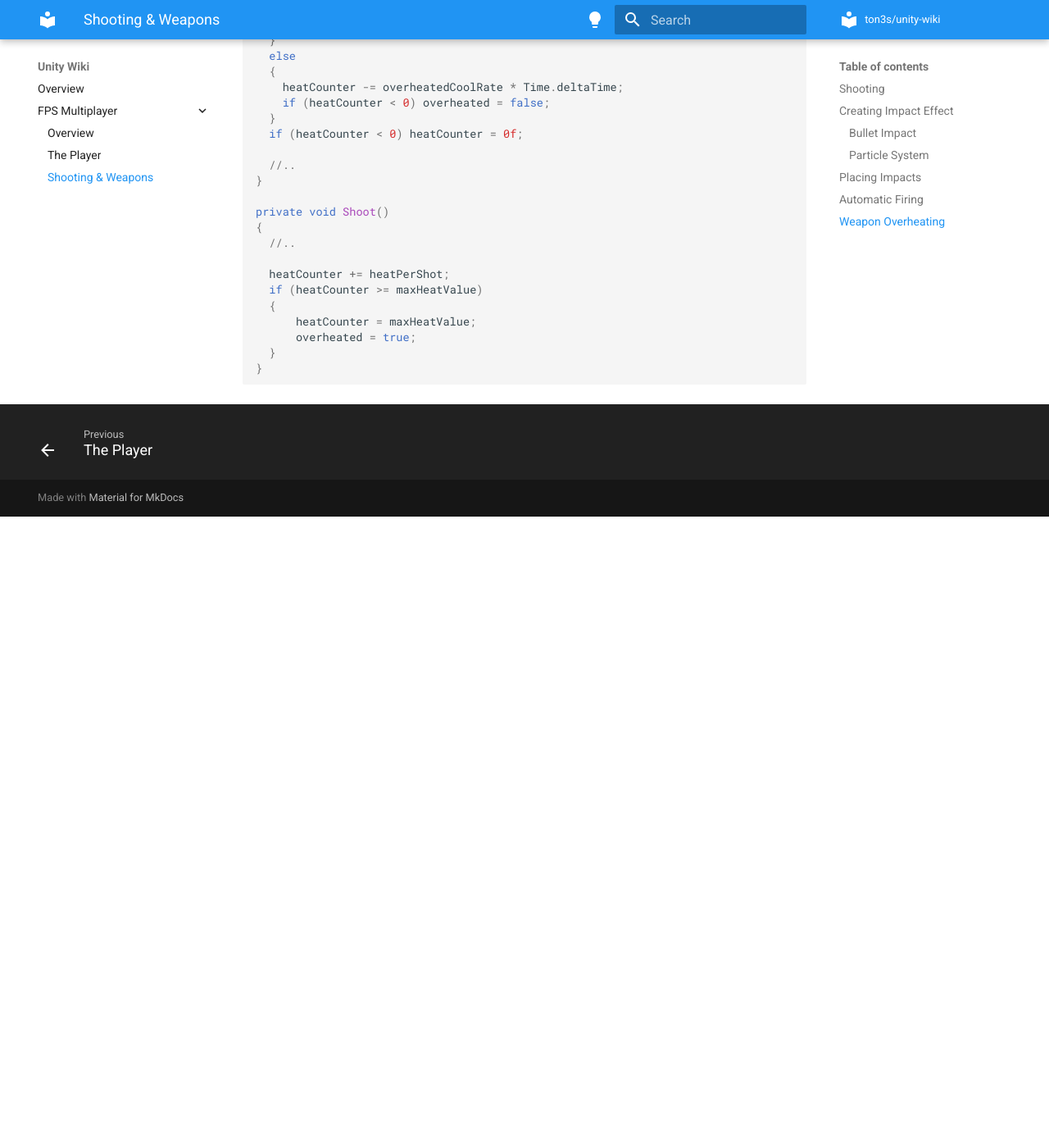
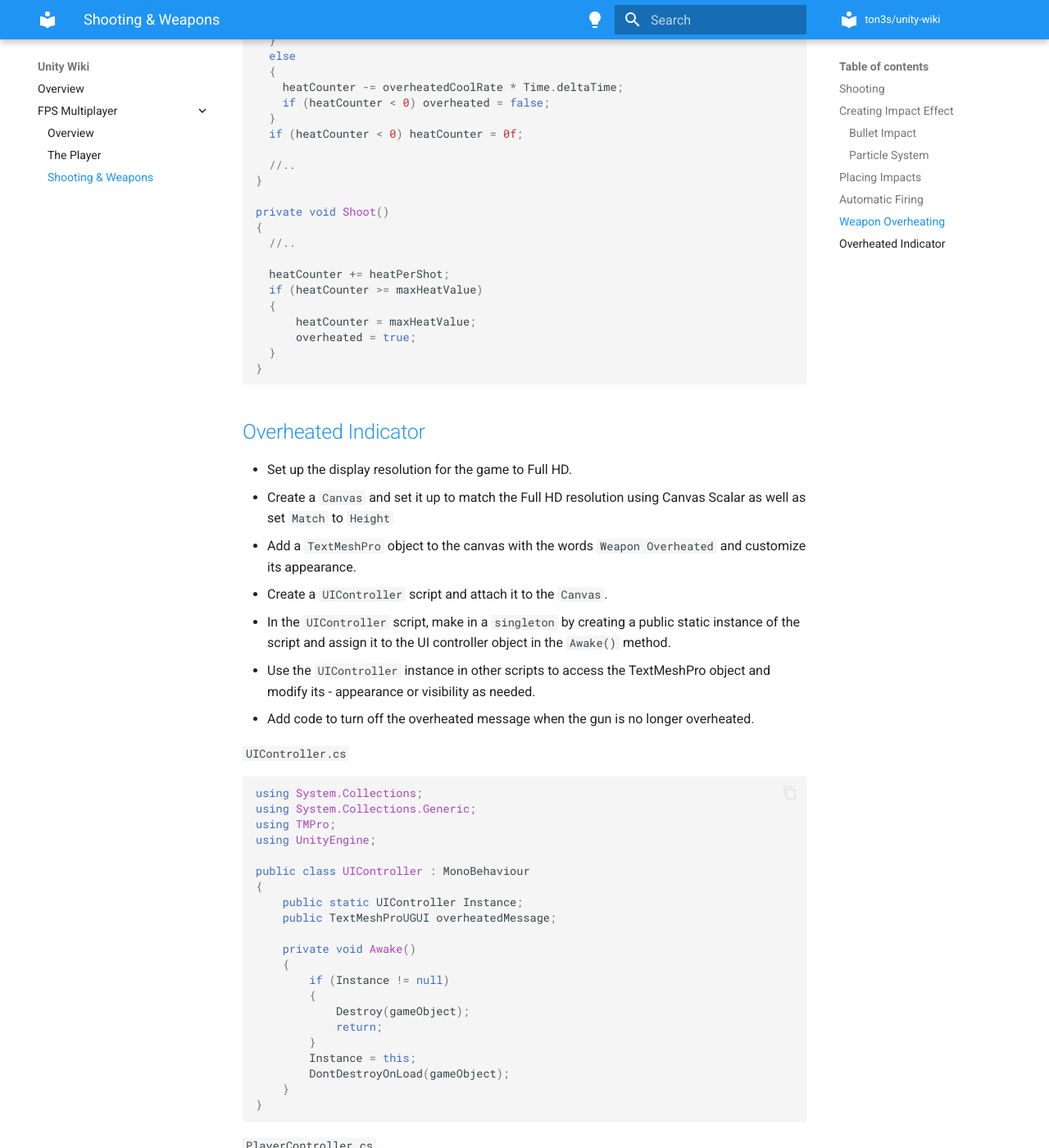
Before and after one commit to ton3s/unity-wiki, an MkDocs documentation site: the page built from docs/fps-multiplayer/shooting-weapons.md, in a window 1280 px wide and 1400 px high, scrolled down 5833 px. Shown: the whole window at 82% size. Built offline with MkDocs 1.6.1 and Material for MkDocs 9.7.7, drawn with Linux system fonts in a browser that asks for light colours; before the commit the page ends 6463 px from its top, so only the background shows below that; some of the changed text lies outside the part shown.

Commit message:
Add video 21

````diff
--- a/docs/fps-multiplayer/shooting-weapons.md
+++ b/docs/fps-multiplayer/shooting-weapons.md
@@ -195,3 +195,62 @@ private void Shoot()
   }
 }
 ```
+
+## [Overheated Indicator](https://www.udemy.com/course/unity-online-multiplayer/learn/lecture/25987922#questions)
+
+- Set up the display resolution for the game to Full HD.
+- Create a `Canvas` and set it up to match the Full HD resolution using Canvas Scalar as well as set `Match` to `Height`
+- Add a `TextMeshPro` object to the canvas with the words `Weapon Overheated` and customize its appearance.
+- Create a `UIController` script and attach it to the `Canvas`.
+- In the `UIController` script, make in a `singleton` by creating a public static instance of the script and assign it to the UI controller object in the `Awake()` method.
+- Use the `UIController` instance in other scripts to access the TextMeshPro object and modify its - appearance or visibility as needed.
+- Add code to turn off the overheated message when the gun is no longer overheated.
+
+`UIController.cs`
+
+```cs
+using System.Collections;
+using System.Collections.Generic;
+using TMPro;
+using UnityEngine;
+
+public class UIController : MonoBehaviour
+{
+    public static UIController Instance;
+    public TextMeshProUGUI overheatedMessage;
+
+    private void Awake()
+    {
+        if (Instance != null)
+        {
+            Destroy(gameObject);
+            return;
+        }
+        Instance = this;
+        DontDestroyOnLoad(gameObject);
+    }
+}
+```
+
+`PlayerController.cs`
+
+```cs
+void Update() {
+  //..
+
+  if (heatCounter < 0)
+  {
+      overheated = false;
+      UIController.Instance.overheatedMessage.gameObject.SetActive(false);
+  }
+}
+
+private void Shoot() {
+  if (heatCounter >= maxHeatValue)
+  {
+      heatCounter = maxHeatValue;
+      overheated = true;
+      UIController.Instance.overheatedMessage.gameObject.SetActive(true);
+  }
+}
+```
````
